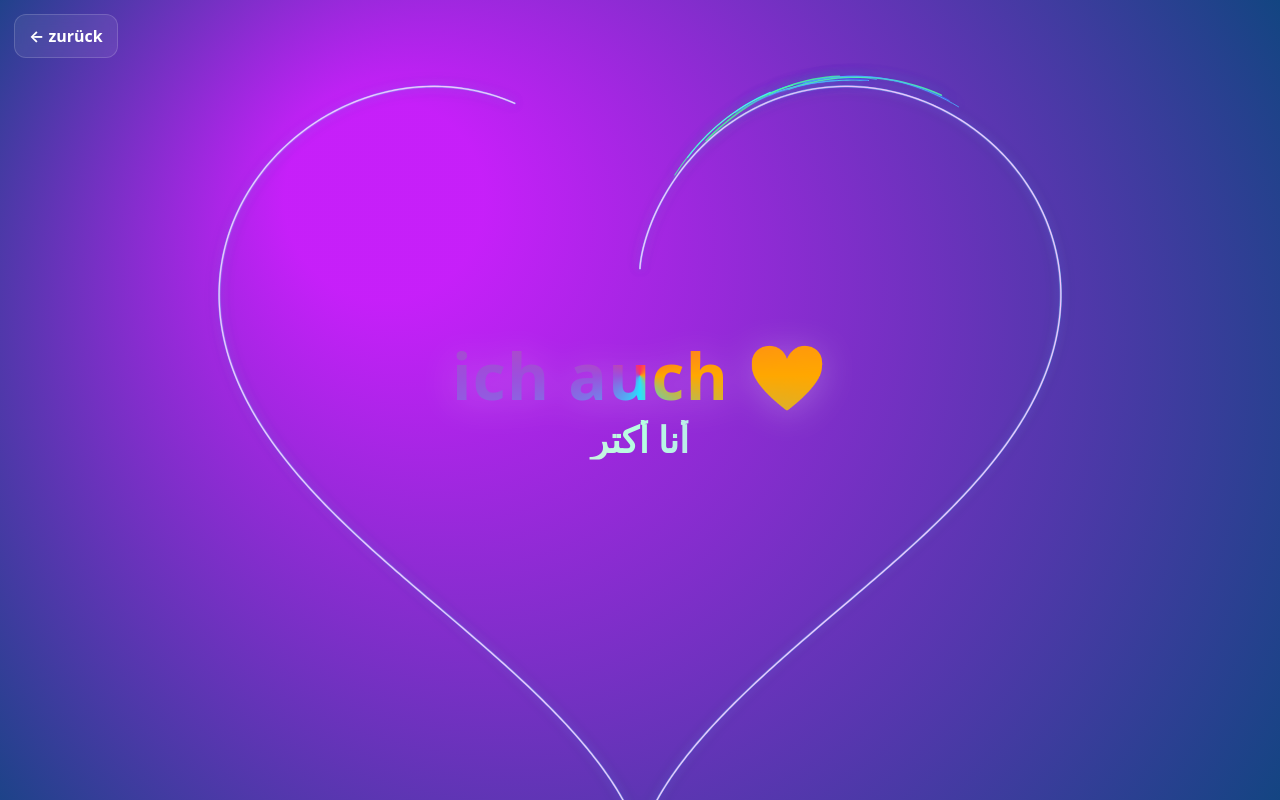
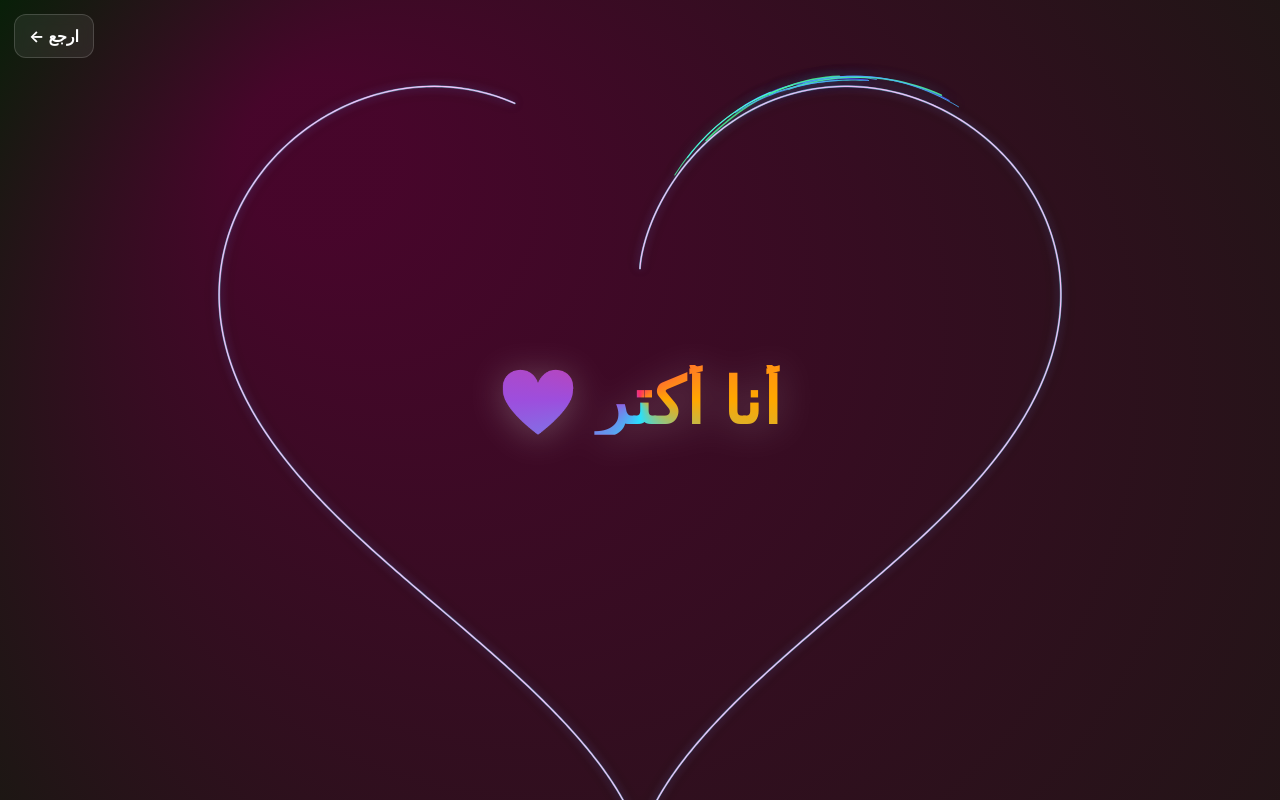
Before and after one commit to ABNxSAHAR/sweet-heart, a plain HTML site: page yes.html in a window 1280 px wide. Drawn offline with Linux system fonts and the light colour scheme; animation ran at ten frames a second.

Commit message:
Update yes.html

```diff
--- a/yes.html
+++ b/yes.html
@@ -32,10 +32,10 @@
 </head>
 <body>
 <canvas id="c"></canvas>
-<a class="back" href="index.html">← zurück</a>
+<a class="back" href="index.html">← ارجع</a>
 <div class="center">
-  <div class="de">ich auch ❤️</div>
-  <div class="ar">أنا أكتر</div>
+  <div class="de">❤️ أنا أكتر</div>
+
 </div>
 <script>
   const cnv=document.getElementById('c'),ctx=cnv.getContext('2d',{alpha:true});
@@ -80,13 +80,10 @@
     const base=Math.min(w,h)/34;
 
     bgHue=(bgHue+0.12)%360;
-const bg=ctx.createRadialGradient(w*0.3,h*0.25,100,w*0.7,h*0.8,Math.max(w,h)*1.2);
-bg.addColorStop(0,`hsla(${(bgHue+280)%360},95%,55%,0.8)`);
-bg.addColorStop(0.5,`hsla(${(bgHue+200)%360},90%,25%,0.9)`);
-bg.addColorStop(1,`hsla(${(bgHue+120)%360},90%,12%,1)`);
-ctx.fillStyle=bg;
-ctx.fillRect(0,0,w,h);
-
+    const bg=ctx.createRadialGradient(w*0.25,h*0.2,80,w*0.8,h*0.9,Math.max(w,h));
+    bg.addColorStop(0,`hsla(${(bgHue+320)%360},85%,15%,0.9)`);
+    bg.addColorStop(1,`hsla(${(bgHue+120)%360},92%,7%,1)`);
+    ctx.fillStyle=bg; ctx.fillRect(0,0,w,h);
 
     const targetProg=Math.min(1, elapsed/3600);
     const tempo=0.06+0.04*(0.5+0.5*Math.sin(ts*0.0013));
```
